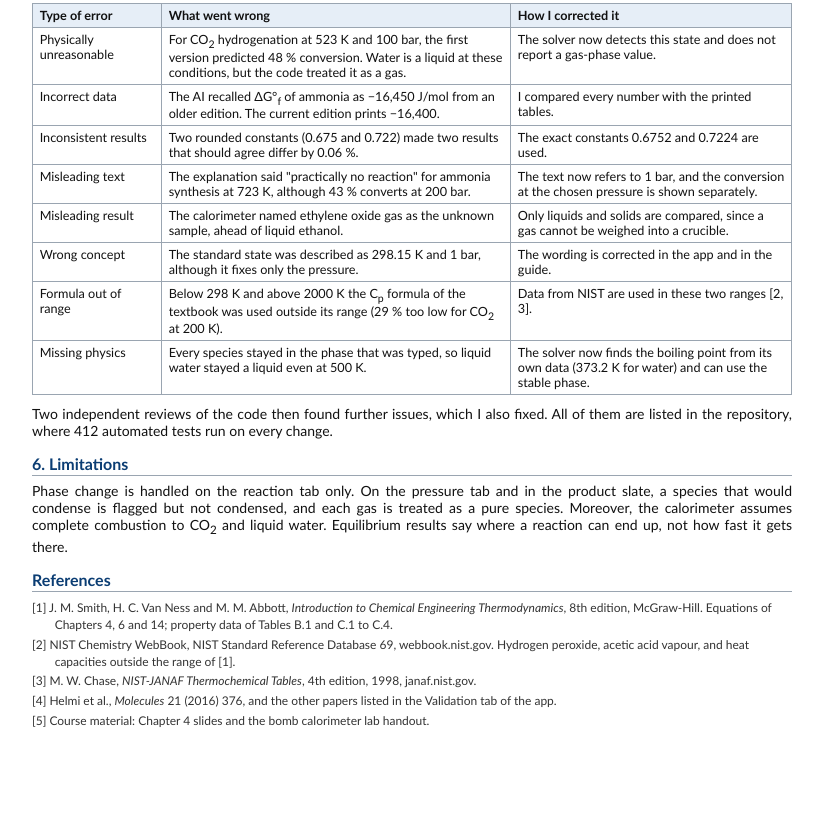
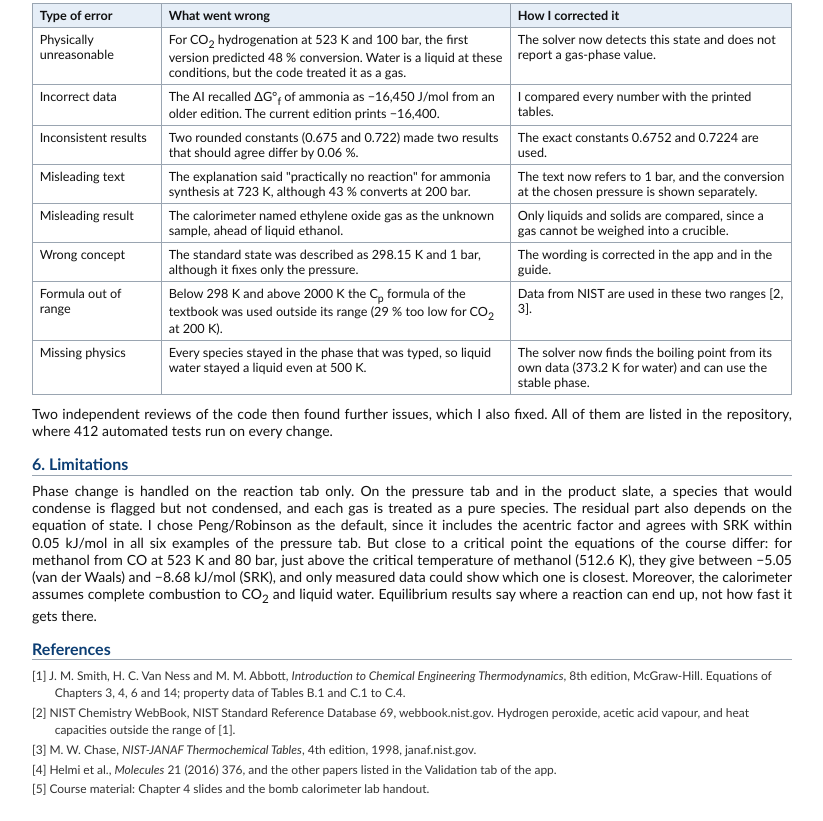
Before and after one commit to kirti-1307/AI-Solver, a plain HTML site: page report/report.html in a window 1280 px wide. Shown: the part 1482-2303 px from the top of the page, without its empty margins (228-1051 px from the left). Before the commit the page ends 2235 px from the top, so only its background shows below. Drawn offline with Linux system fonts and the light colour scheme.

Commit message:
Report: which equation of state is used and how much the choice matters
- Models table: H^R comes from Peng/Robinson or another equation of state.
- Limitations: why Peng/Robinson is the default (acentric factor, within
  0.05 kJ/mol of SRK in all six pressure examples), and that the course
  equations differ near a critical point (methanol from CO at 523 K and
  80 bar: -5.05 to -8.68 kJ/mol).
- Reference [1] adds Chapter 3 (cubic equations of state).

Still two pages (1487 words).

Co-Authored-By: Claude Opus 5.5 <noreply@anthropic.com>

```diff
--- a/report/report.html
+++ b/report/report.html
@@ -33,7 +33,7 @@ Live app: https://kirti-1307.github.io/AI-Solver/ &nbsp;|&nbsp; Code and tests:
 <tr><td>Sensible heat</td><td>C<sub>p</sub>/R = A + BT + CT<sup>2</sup> + DT<sup>&minus;2</sup>; &nbsp; Q = R&int;(C<sub>p</sub>/R)dT</td></tr>
 <tr><td>Heat of reaction</td><td>&Delta;H&deg;<sub>298</sub> = &Sigma;&nu;<sub>i</sub>&Delta;H&deg;<sub>f,i</sub>; &nbsp; &Delta;H&deg;(T) = &Delta;H&deg;<sub>298</sub> + R&int;(&Delta;C<sub>p</sub>&deg;/R)dT</td></tr>
 <tr><td>Entropy and Gibbs energy</td><td>&Delta;S&deg;(T) = &Delta;S&deg;<sub>298</sub> + R&int;(&Delta;C<sub>p</sub>&deg;/R)dT/T; &nbsp; &Delta;G&deg; = &Delta;H&deg; &minus; T&Delta;S&deg;; &nbsp; ln K = &minus;&Delta;G&deg;/RT</td></tr>
-<tr><td>Effect of pressure</td><td>&Delta;H(T,P) = &Delta;H&deg;(T) + &Sigma;&nu;<sub>i</sub>H<sub>i</sub><sup>R</sup>(T,P), with the residual enthalpy H<sup>R</sup> from an equation of state</td></tr>
+<tr><td>Effect of pressure</td><td>&Delta;H(T,P) = &Delta;H&deg;(T) + &Sigma;&nu;<sub>i</sub>H<sub>i</sub><sup>R</sup>(T,P), with H<sup>R</sup> from Peng/Robinson or another equation of state</td></tr>
 <tr><td>Combining reactions</td><td>&Delta;H = &Sigma;m<sub>j</sub>&Delta;H<sub>j</sub> and &Delta;G = &Sigma;m<sub>j</sub>&Delta;G<sub>j</sub> (Hess's law)</td></tr>
 <tr><td>Bomb calorimeter</td><td>&Delta;U<sub>c</sub> = &Delta;H<sub>c</sub> &minus; &Delta;n<sub>gas</sub>RT; &nbsp; &Delta;T = (m &times; calorific value + corrections)/C<sub>cal</sub></td></tr>
 </table>
@@ -78,10 +78,10 @@ Live app: https://kirti-1307.github.io/AI-Solver/ &nbsp;|&nbsp; Code and tests:
 <p>Two independent reviews of the code then found further issues, which I also fixed. All of them are listed in the repository, where 412 automated tests run on every change.</p>
 
 <h2>6. Limitations</h2>
-<p>Phase change is handled on the reaction tab only. On the pressure tab and in the product slate, a species that would condense is flagged but not condensed, and each gas is treated as a pure species. Moreover, the calorimeter assumes complete combustion to CO<sub>2</sub> and liquid water. Equilibrium results say where a reaction can end up, not how fast it gets there.</p>
+<p>Phase change is handled on the reaction tab only. On the pressure tab and in the product slate, a species that would condense is flagged but not condensed, and each gas is treated as a pure species. The residual part also depends on the equation of state. I chose Peng/Robinson as the default, since it includes the acentric factor and agrees with SRK within 0.05 kJ/mol in all six examples of the pressure tab. But close to a critical point the equations of the course differ: for methanol from CO at 523 K and 80 bar, just above the critical temperature of methanol (512.6 K), they give between &minus;5.05 (van der Waals) and &minus;8.68 kJ/mol (SRK), and only measured data could show which one is closest. Moreover, the calorimeter assumes complete combustion to CO<sub>2</sub> and liquid water. Equilibrium results say where a reaction can end up, not how fast it gets there.</p>
 
 <h2>References</h2>
-<p class="ref">[1] J. M. Smith, H. C. Van Ness and M. M. Abbott, <i>Introduction to Chemical Engineering Thermodynamics</i>, 8th edition, McGraw-Hill. Equations of Chapters 4, 6 and 14; property data of Tables B.1 and C.1 to C.4.</p>
+<p class="ref">[1] J. M. Smith, H. C. Van Ness and M. M. Abbott, <i>Introduction to Chemical Engineering Thermodynamics</i>, 8th edition, McGraw-Hill. Equations of Chapters 3, 4, 6 and 14; property data of Tables B.1 and C.1 to C.4.</p>
 <p class="ref">[2] NIST Chemistry WebBook, NIST Standard Reference Database 69, webbook.nist.gov. Hydrogen peroxide, acetic acid vapour, and heat capacities outside the range of [1].</p>
 <p class="ref">[3] M. W. Chase, <i>NIST-JANAF Thermochemical Tables</i>, 4th edition, 1998, janaf.nist.gov.</p>
 <p class="ref">[4] Helmi et al., <i>Molecules</i> 21 (2016) 376, and the other papers listed in the Validation tab of the app.</p>
```
Also changed, not shown: 1 other file.
